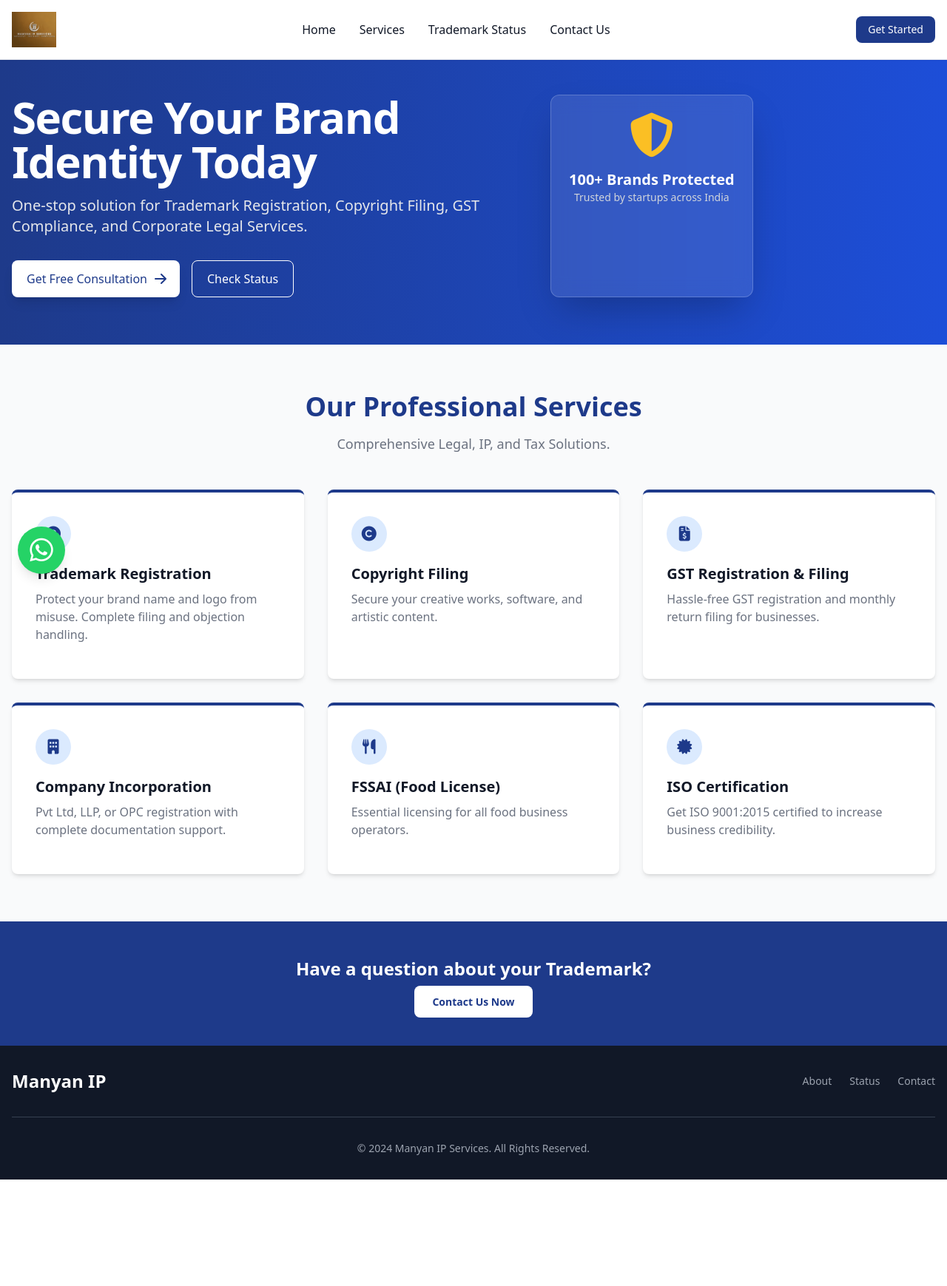
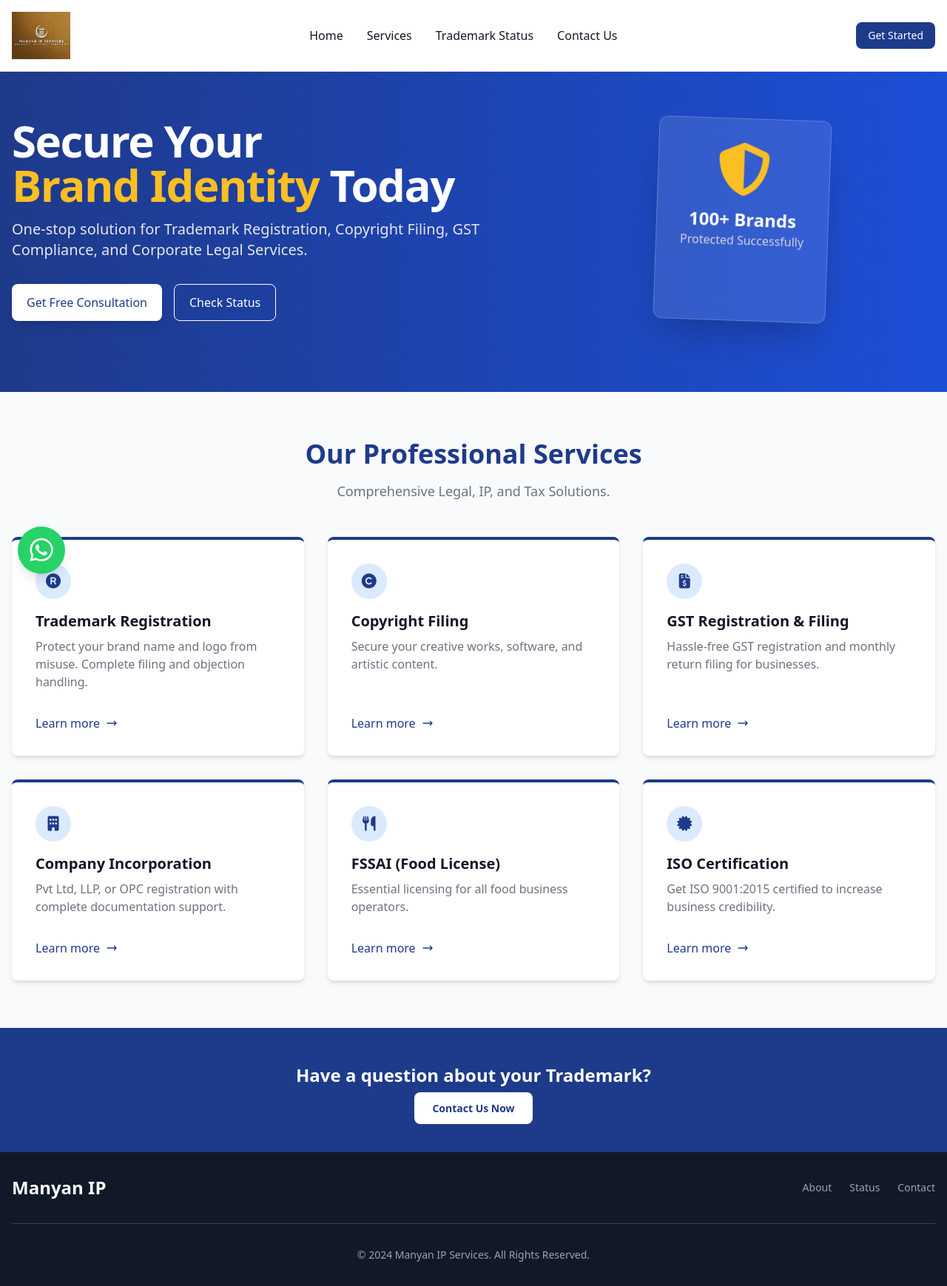
Before and after one commit to EDWARD-012/trademark_consultancy, a Django app: page / in a window 1280 px wide. Shown: the whole page at 74% size. Before the commit the page ends 1595 px from the top, so only its background shows below. Run offline with Django 5.2, Linux system fonts and the light colour scheme; data comes from the database, SQL or seed files in the repository; some libraries are stand-ins or nearby versions.

Commit message:
Fix: Responsive UI, Favicon, Logo size, and Service Detail page routing

```diff
--- a/config/urls.py
+++ b/config/urls.py
@@ -17,11 +17,12 @@ Including another URLconf
 from django.contrib import admin
 from django.urls import path
 from core.views import home, contact  # Import contact
-from services.views import check_status
+from services.views import check_status, service_detail
 
 urlpatterns = [
     path('admin/', admin.site.urls),
     path('', home, name='home'),
     path('status/', check_status, name='check_status'),
     path('contact/', contact, name='contact'), # New Path
+    path('services/<slug:slug>/', service_detail, name='service_detail'),
 ]
--- a/templates/base.html
+++ b/templates/base.html
@@ -5,7 +5,7 @@
     <meta charset="UTF-8">
     <meta name="viewport" content="width=device-width, initial-scale=1.0">
     <title>Manyan IP Services | Legal & Trademark Experts</title>
-
+    <link rel="icon" href="{% static 'images/logo.png' %}" type="image/png">
     <script src="https://cdn.tailwindcss.com"></script>
 
     <link href="https://cdnjs.cloudflare.com/ajax/libs/flowbite/2.2.1/flowbite.min.css" rel="stylesheet" />
@@ -34,13 +34,14 @@
         ::-webkit-scrollbar-thumb:hover { background: #555; }
     </style>
 </head>
+<script src="https://cdnjs.cloudflare.com/ajax/libs/flowbite/2.2.1/flowbite.min.js"></script>
 <body class="bg-gray-50 flex flex-col min-h-screen">
 
     <nav class="bg-white border-b border-gray-200 fixed w-full z-50 top-0 start-0 shadow-sm">
         <div class="max-w-screen-xl flex flex-wrap items-center justify-between mx-auto p-4">
 
             <a href="{% url 'home' %}" class="flex items-center space-x-3 rtl:space-x-reverse">
-                <img src="{% static 'images/logo.png' %}" class="h-10 md:h-12 w-auto object-contain" alt="Manyan IP Services">
+                <img src="{% static 'images/logo.png' %}" class="h-14 md:h-16 w-auto object-contain" alt="Manyan IP Services">
             </a>
 
             <div class="flex md:order-2 space-x-3 md:space-x-0 rtl:space-x-reverse">
--- a/templates/core/index.html
+++ b/templates/core/index.html
@@ -1,27 +1,34 @@
 {% extends 'base.html' %}
 
 {% block content %}
-<section class="bg-gradient-to-r from-blue-900 to-blue-700 text-white">
-    <div class="grid max-w-screen-xl px-4 py-8 mx-auto lg:gap-8 xl:gap-0 lg:py-16 lg:grid-cols-12">
-        <div class="mr-auto place-self-center lg:col-span-7">
-            <h1 class="max-w-2xl mb-4 text-4xl font-extrabold tracking-tight leading-none md:text-5xl xl:text-6xl">Secure Your Brand Identity Today</h1>
-            <p class="max-w-2xl mb-6 font-light text-gray-200 lg:mb-8 md:text-lg lg:text-xl">One-stop solution for Trademark Registration, Copyright Filing, GST Compliance, and Corporate Legal Services.</p>
-            <div class="flex flex-col space-y-4 sm:flex-row sm:space-y-0 sm:space-x-4">
+<section class="bg-gradient-to-r from-blue-900 to-blue-700 text-white relative overflow-hidden">
+    <div class="grid max-w-screen-xl px-4 py-12 mx-auto lg:gap-8 xl:gap-0 lg:py-24 lg:grid-cols-12">
+
+        <div class="mr-auto place-self-center lg:col-span-7 text-center lg:text-left">
+            <h1 class="max-w-2xl mb-4 text-3xl font-extrabold tracking-tight leading-tight md:text-5xl xl:text-6xl">
+                Secure Your <br class="hidden lg:block" />
+                <span class="text-gold">Brand Identity</span> Today
+            </h1>
+            <p class="max-w-2xl mb-8 font-light text-gray-200 text-base md:text-lg lg:text-xl">
+                One-stop solution for Trademark Registration, Copyright Filing, GST Compliance, and Corporate Legal Services.
+            </p>
+
+            <div class="flex flex-col space-y-4 sm:flex-row sm:space-y-0 sm:space-x-4 justify-center lg:justify-start">
                 <a href="#contact" class="inline-flex items-center justify-center px-5 py-3 text-base font-medium text-center text-blue-900 bg-white rounded-lg hover:bg-gray-100 focus:ring-4 focus:ring-blue-300 transition-all shadow-lg">
                     Get Free Consultation
-                    <svg class="w-5 h-5 ml-2 -mr-1" fill="currentColor" viewBox="0 0 20 20"><path fill-rule="evenodd" d="M10.293 3.293a1 1 0 011.414 0l6 6a1 1 0 010 1.414l-6 6a1 1 0 01-1.414-1.414L14.586 11H3a1 1 0 110-2h11.586l-4.293-4.293a1 1 0 010-1.414z" clip-rule="evenodd"></path></svg>
                 </a>
                 <a href="{% url 'check_status' %}" class="inline-flex items-center justify-center px-5 py-3 text-base font-medium text-center text-white border border-white rounded-lg hover:bg-white hover:text-blue-900 focus:ring-4 focus:ring-gray-100 transition-all">
                     Check Status
                 </a>
             </div>
         </div>
-        <div class="hidden lg:mt-0 lg:col-span-5 lg:flex">
-             <div class="bg-white/10 backdrop-blur-md p-6 rounded-xl border border-white/20 shadow-2xl">
+
+        <div class="hidden md:mt-10 lg:mt-0 lg:col-span-5 md:flex justify-center">
+             <div class="bg-white/10 backdrop-blur-md p-6 lg:p-8 rounded-xl border border-white/20 shadow-2xl transform rotate-2 hover:rotate-0 transition duration-500">
                  <div class="text-center">
-                    <i class="fa-solid fa-shield-halved text-6xl mb-4 text-gold"></i>
-                    <h3 class="text-xl font-bold">100+ Brands Protected</h3>
-                    <p class="text-sm text-gray-300">Trusted by startups across India</p>
+                    <i class="fa-solid fa-shield-halved text-5xl lg:text-7xl mb-4 text-gold"></i>
+                    <h3 class="text-lg lg:text-2xl font-bold">100+ Brands</h3>
+                    <p class="text-sm lg:text-base text-gray-300">Protected Successfully</p>
                  </div>
              </div>
         </div>
@@ -37,12 +44,19 @@
 
         <div class="grid gap-8 sm:grid-cols-2 lg:grid-cols-3">
             {% for service in services %}
-            <div class="bg-white rounded-lg shadow-md p-8 border-t-4 border-primary hover:shadow-2xl hover:-translate-y-2 transition-all duration-300 cursor-pointer group">
-                <div class="flex items-center justify-center w-12 h-12 mb-4 rounded-full bg-blue-100 text-primary group-hover:bg-primary group-hover:text-white transition-colors">
-                    <i class="{{ service.icon_class }} text-xl"></i>
+            <div class="bg-white rounded-lg shadow-md p-8 border-t-4 border-primary hover:shadow-2xl hover:-translate-y-2 transition-all duration-300 cursor-pointer group flex flex-col justify-between">
+                <div>
+                    <div class="flex items-center justify-center w-12 h-12 mb-4 rounded-full bg-blue-100 text-primary group-hover:bg-primary group-hover:text-white transition-colors">
+                        <i class="{{ service.icon_class }} text-xl"></i>
+                    </div>
+                    <h3 class="text-xl font-bold text-gray-900 mb-2">{{ service.title }}</h3>
+                    <p class="text-gray-500 mb-4">{{ service.short_description }}</p>
                 </div>
-                <h3 class="text-xl font-bold text-gray-900 mb-2">{{ service.title }}</h3>
-                <p class="text-gray-500 mb-4">{{ service.short_description }}</p>
+
+                <a href="{% url 'service_detail' service.slug %}" class="text-primary font-medium hover:text-secondary inline-flex items-center mt-4">
+                    Learn more
+                    <svg class="w-4 h-4 ml-2" fill="none" stroke="currentColor" viewBox="0 0 24 24"><path stroke-linecap="round" stroke-linejoin="round" stroke-width="2" d="M17 8l4 4m0 0l-4 4m4-4H3"></path></svg>
+                </a>
             </div>
             {% endfor %}
         </div>
```
Also changed, not shown: services/templates/services/service_detail.html (added, +59 -0 lines), services/views.py (+10 -1 lines).
